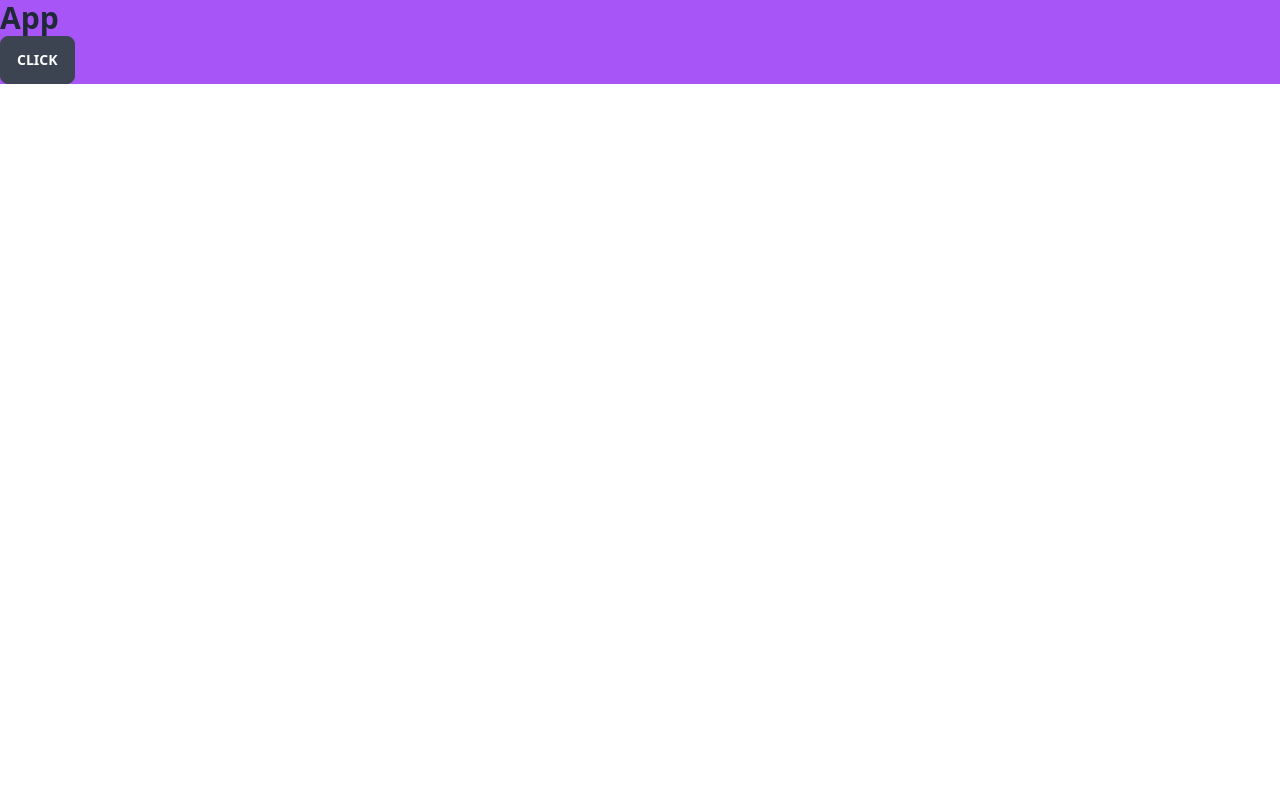
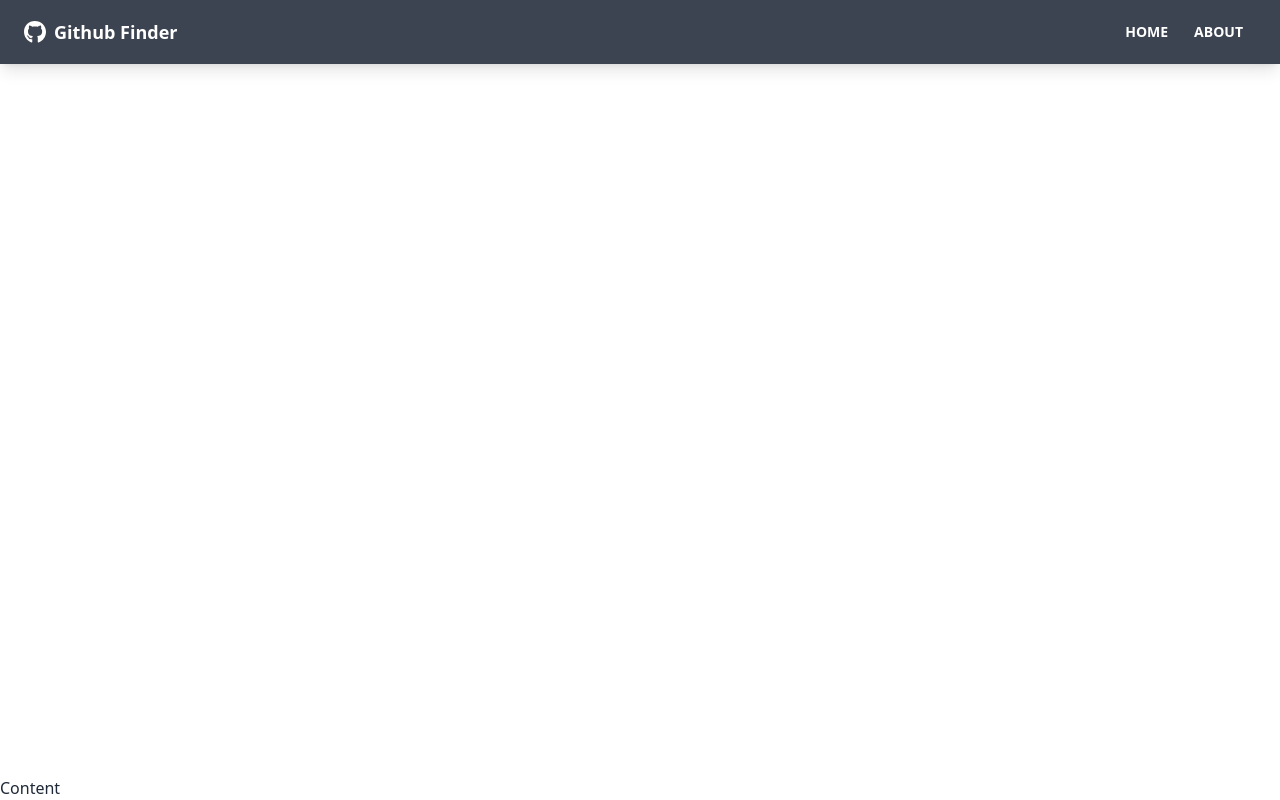
Before and after one commit to Bek85/github-finder, a React (Vite) app: page / in a window 1280 px wide. Built offline with nearby package versions, Linux system fonts and the light colour scheme.

Commit message:
create <Navbar/> component

```diff
--- a/package.json
+++ b/package.json
@@ -10,8 +10,11 @@
   },
   "dependencies": {
     "daisyui": "^2.49.0",
+    "prop-types": "^15.8.1",
     "react": "^18.2.0",
-    "react-dom": "^18.2.0"
+    "react-dom": "^18.2.0",
+    "react-icons": "^4.7.1",
+    "react-router-dom": "^6.8.0"
   },
   "devDependencies": {
     "@types/react": "^18.0.26",
--- a/src/App.jsx
+++ b/src/App.jsx
@@ -1,8 +1,15 @@
+import { BrowserRouter as Router, Routes, Route } from 'react-router-dom';
+import Navbar from './components/layout/Navbar';
+
 export default function App() {
   return (
-    <div className='bg-purple-500'>
-      <h1 className='text-3xl font-bold'>App</h1>
-      <button className='btn'>Click</button>
-    </div>
+    <Router>
+      <div className='flex flex-col justify-between h-screen'>
+        <Routes>
+          <Route path='/' element={<Navbar />} />
+        </Routes>
+        <main>Content</main>
+      </div>
+    </Router>
   );
 }
--- /dev/null
+++ b/src/components/layout/Navbar.jsx
@@ -0,0 +1,36 @@
+import { FaGithub } from 'react-icons/fa';
+import { Link } from 'react-router-dom';
+import PropTypes from 'prop-types';
+
+export default function Navbar({ title }) {
+  return (
+    <nav className='navbar mb-12 shadow-lg bg-neutral text-neutral-content'>
+      <div className='container mx-auto'>
+        <div className='flex-none px-2 mx-2'>
+          <FaGithub className='inline pr-2 text-3xl' />
+          <Link to='/' className='text-lg font-bold align-middle'>
+            {title}
+          </Link>
+        </div>
+        <div className='flex-1 px-2 mx-2'>
+          <div className='flex justify-end'>
+            <Link to='/' className='btn btn-ghost btn-sm rounded-btn'>
+              Home
+            </Link>
+            <Link to='/about' className='btn btn-ghost btn-sm rounded-btn'>
+              About
+            </Link>
+          </div>
+        </div>
+      </div>
+    </nav>
+  );
+}
+
+Navbar.defaultProps = {
+  title: 'Github Finder',
+};
+
+Navbar.propTypes = {
+  title: PropTypes.string,
+};
```
Also changed, not shown: 1 other file (tests, documents, lock files or other folders).
